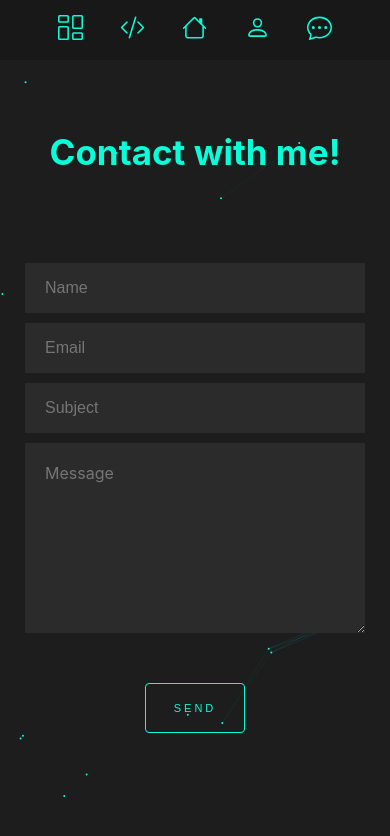
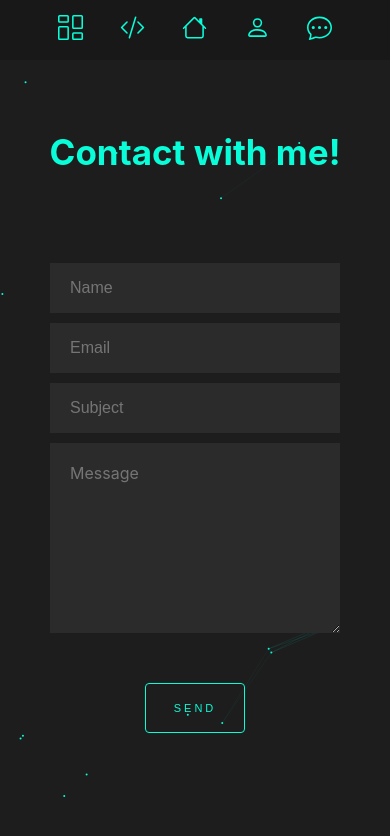
Before and after one commit to aleksandar9999a/experience-portfolio, a React (Create React App) app: page /contacts in a window 390 px wide. Shown: the top 836 px of the page. Built offline with nearby package versions, Linux system fonts and the light colour scheme; no server answers.

Commit message:
Refactoring styles

```diff
--- a/src/App.css
+++ b/src/App.css
@@ -40,7 +40,7 @@ h1 {
     margin: auto;
     text-align: center;
     width: 60%;
-    font-size: 20px !important;
+    font-size: 16px !important;
     color: white;
 }
 
@@ -79,6 +79,33 @@ h1 {
     color: #08fdd8;
 }
 
+.custom-input, .custom-textarea {
+    display: flex;
+    margin: auto;
+    border: 0;
+    background: #2b2b2b;
+    color: white;
+    height: 50px;
+    width: 500px;
+    font-size: 16px;
+    padding: 0 20px;
+}
+
+.custom-textarea {
+    height: 150px;
+    font: inherit;
+    padding: 20px 20px;
+}
+
+.custom-textarea:focus, .custom-input:focus {
+    outline: none !important;
+    border:1px solid #08fdd8;
+}
+
+.custom-input + .custom-input, .custom-input + .custom-textarea, .custom-textarea + .custom-input{
+    margin-top: 10px;
+}
+
 @media screen and (max-width: 840px) {
     h1 {
         font-size: 35px;
@@ -87,4 +114,8 @@ h1 {
     .headline-text {
         font-size: 15px !important;
     }
+
+    .custom-input, .custom-textarea {
+        width: 250px;
+    }
 }
--- a/src/pages/Contacts/index.tsx
+++ b/src/pages/Contacts/index.tsx
@@ -1,5 +1,4 @@
 import React, { useState, SyntheticEvent, useEffect } from 'react';
-import './styles.css';
 import isEmail from 'validator/lib/isEmail';
 import { sendEmail } from '../../services';
 import Loader from '../../components/Loader';
--- a/src/pages/Contacts/styles.css
+++ /dev/null
@@ -1,52 +0,0 @@
-
-.contact-form {
-    height: 70%;
-}
-
-.title-text {
-    margin: auto;
-    color: #08fdd8;
-    font-size: 50px;
-}
-
-.custom-input, .custom-textarea {
-    display: flex;
-    margin: auto;
-    border: 0;
-    background: #2b2b2b;
-    color: white;
-    height: 50px;
-    width: 500px;
-    font-size: 16px;
-    padding: 0 20px;
-}
-
-.custom-textarea {
-    height: 150px;
-    font: inherit;
-    padding: 20px 20px;
-}
-
-.custom-textarea:focus, .custom-input:focus {
-    outline: none !important;
-    border:1px solid #08fdd8;
-}
-
-.custom-input + .custom-input, .custom-input + .custom-textarea, .custom-textarea + .custom-input{
-    margin-top: 10px;
-}
-
-.custom-btn-wrapper {
-    display: flex;
-    margin: 30px;
-}
-
-@media screen and (max-width: 780px) {
-    .title-text {
-        font-size: 40px;
-    }
-
-    .custom-input, .custom-textarea {
-        width: 300px;
-    }
-}
--- a/src/pages/Login/index.tsx
+++ b/src/pages/Login/index.tsx
@@ -1,5 +1,4 @@
 import React, { useState, SyntheticEvent, useEffect } from 'react';
-import './styles.css';
 import { submitLogin } from '../../services';
 import { Redirect } from 'react-router-dom';
 import Loader from '../../components/Loader';
@@ -54,14 +53,14 @@ function Login() {
             <div className="title">
                 <h1>Login</h1>
             </div>
-            <form className="contact-form" onSubmit={submit}>
+            <form className="custom-form" onSubmit={submit}>
                 <input className="custom-input" type="email" placeholder="Email" value={email} onChange={setEmailValue} />
                 <input className="custom-input" type="password" placeholder="Password" value={password} onChange={setPasswordValue} />
                 <p className="custom-message">{message}</p>
-                <div className="login-btn-wrapper">
+                <div className="custom-btn-wrapper">
                     {isLoading
                         ? <Loader />
-                        : <button className="login-button">Login</button>
+                        : <button className="custom-btn">Login</button>
                     }
                 </div>
             </form>
--- a/src/pages/Login/styles.css
+++ /dev/null
@@ -1,57 +0,0 @@
-.contact-form {
-    height: 70%;
-}
-
-.custom-input {
-    display: flex;
-    margin: auto;
-    border: 0;
-    background: #2b2b2b;
-    color: white;
-    height: 50px;
-    width: 500px;
-    font-size: 16px;
-    padding: 0 20px;
-}
-
-.custom-input:focus {
-    outline: none !important;
-    border:1px solid #08fdd8;
-}
-
-.custom-input + .custom-input {
-    margin-top: 10px;
-}
-
-.login-btn-wrapper {
-    display: flex;
-    margin: 30px;
-}
-
-.login-button {
-    justify-content: center;
-    margin: auto;
-    width: 100px;
-    height: 50px;
-    color: #08fdd8;
-    font-size: 11px;
-    letter-spacing: 3px;
-    border: 1px solid #08fdd8;
-    border-radius: 4px;
-    background: transparent;
-    text-transform: uppercase;
-}
-
-.login-button:hover {
-    box-shadow: 1px 1px 20px #08fdd841;
-}
-
-@media screen and (max-width: 780px) {
-    .title-text {
-        font-size: 40px;
-    }
-
-    .custom-input {
-        width: 300px;
-    }
-}
```
